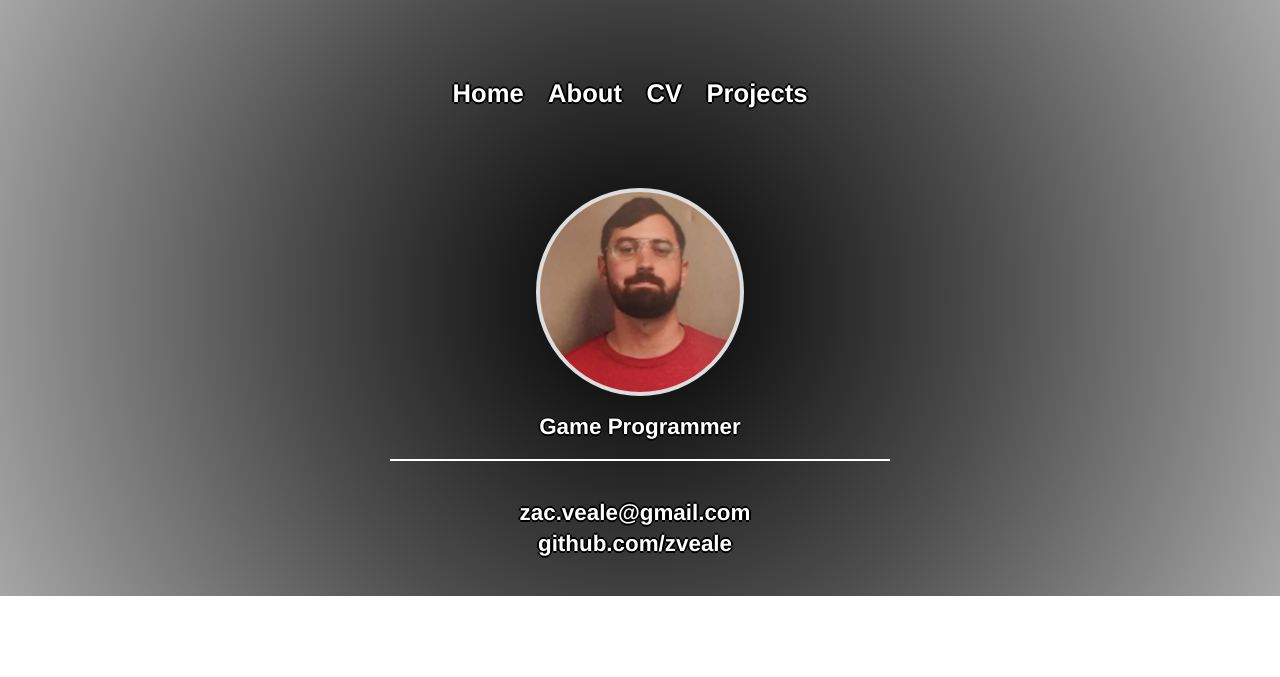
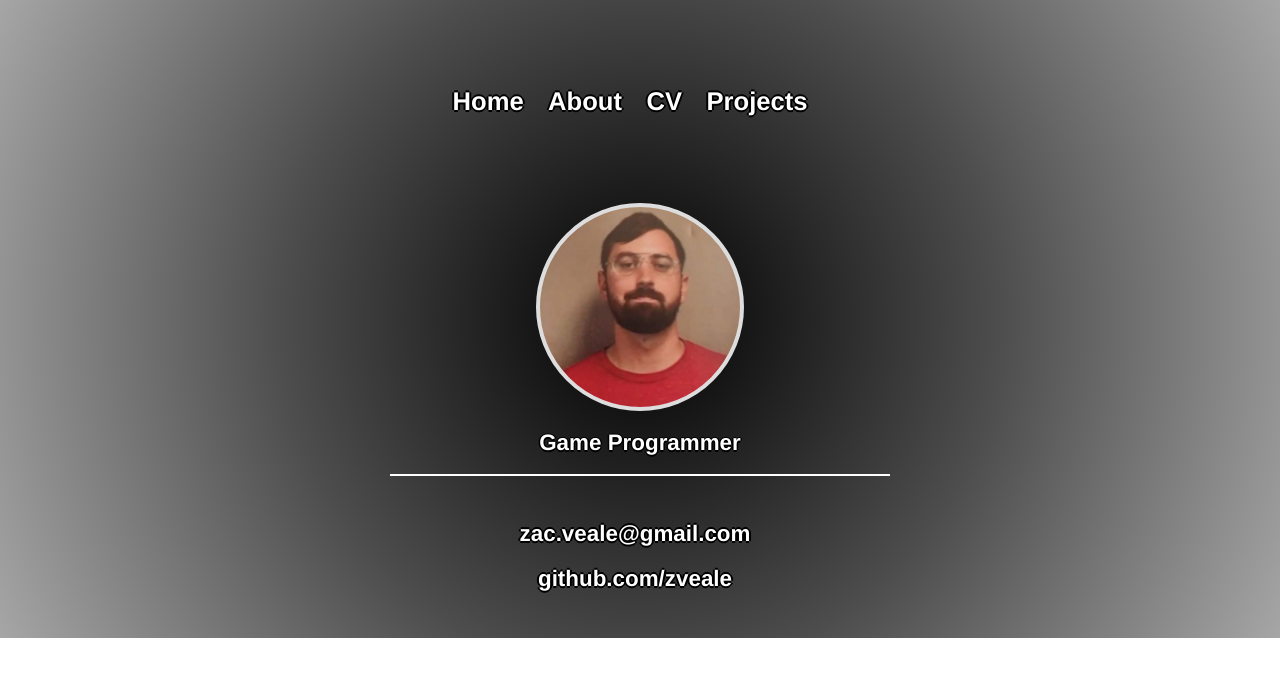
Before and after one commit to zveale/zveale.github.io, a Jekyll site: the page built from index.html, in a window 1280 px wide. Shown: the top 677 px of the page. Built offline with Jekyll 4.4.1, drawn with Linux system fonts in a browser that asks for light colours.

Commit message:
Update main.css

```diff
--- a/css/main.css
+++ b/css/main.css
@@ -48,7 +48,7 @@ footer ul li {
 a {
     text-decoration: none;
     color: #000;
-	line-height: 1.4em;
+	line-height: 2em;
 	font-size: 2em;
 	color: white;
 	text-shadow: -2px 0 black, 0 2px black, 2px 0 black, 0 -2px black;
```
